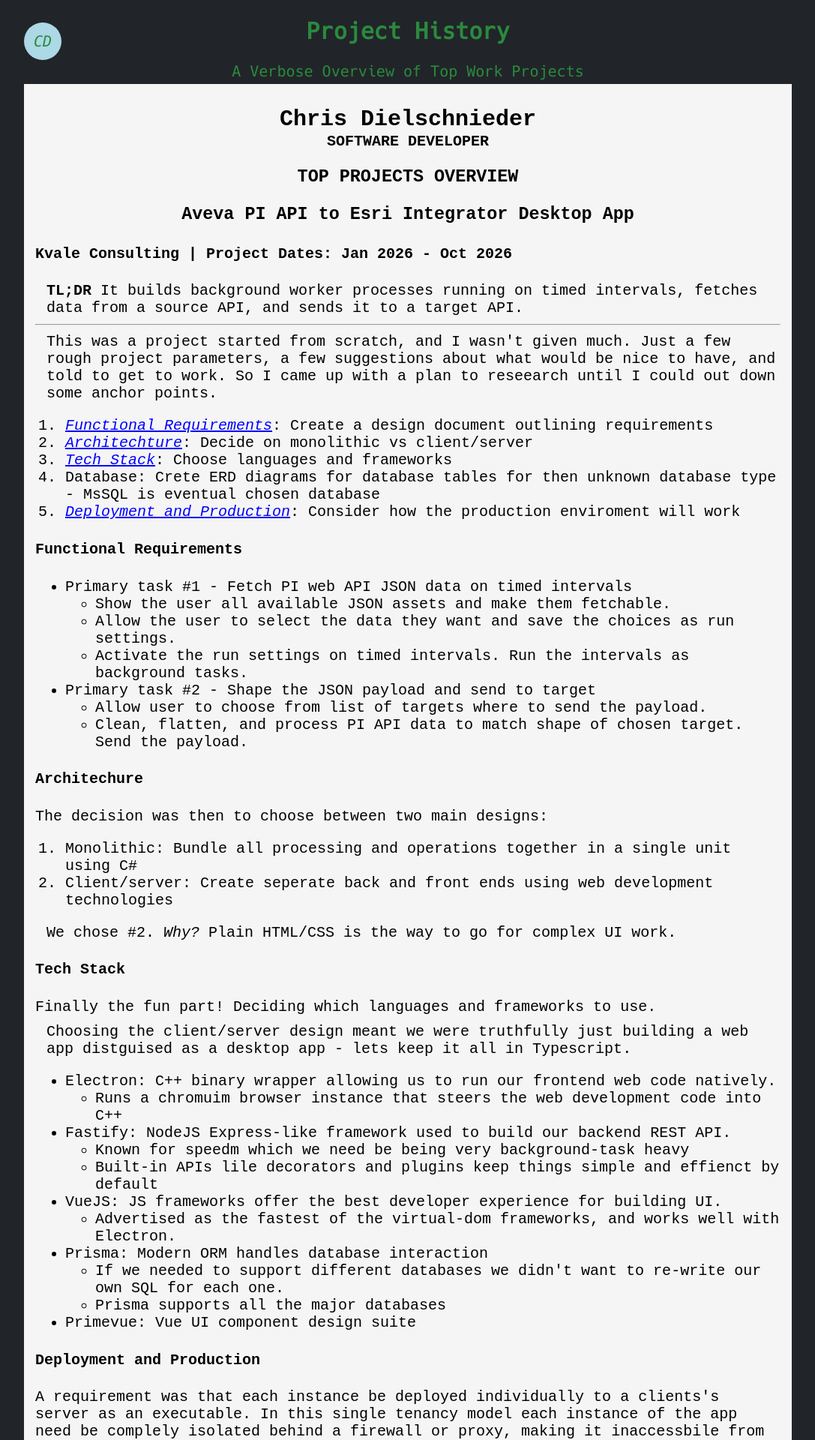
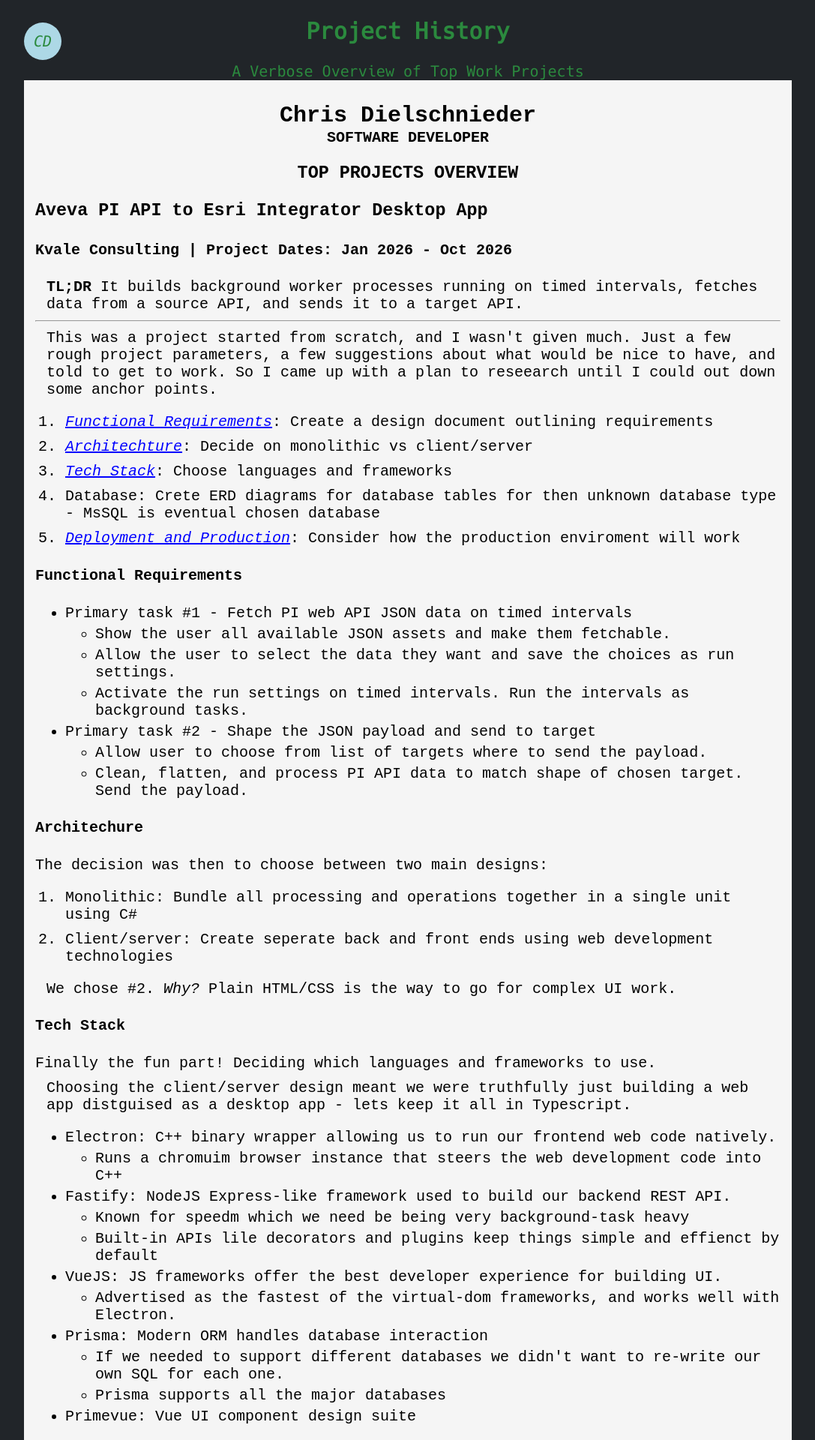
Before and after one commit to chrisdel101/chris-del-portfolio, a Jekyll site: the page built from projects-work-history.md, in a window 1280 px wide. Shown: the top 1920 px of the page at 75% size, without its empty margins (96-1183 px from the left). Built offline with Jekyll 4.4.1, drawn with Linux system fonts in a browser that asks for light colours; some of the changed text lies outside the part shown.

Commit message:
Lots of copy; new pages and redesigns

```diff
--- a/_includes/projects-history.html
+++ b/_includes/projects-history.html
@@ -1,8 +1,8 @@
-<div id="work-experience">
-  <h3>TOP PROJECTS OVERVIEW</h3>
+<div id="project-experience" class="work-related-content">
+  <h3 class="content-title">TOP PROJECTS OVERVIEW</h3>
   <div class="job-detail">
     <div id="pi-esri-integrator">
-      <h3><strong> Aveva PI API to Esri Integrator Desktop App </strong></h3>
+      <h3>Aveva PI API to Esri Integrator Desktop App</h3>
       <h4>Kvale Consulting | Project Dates: Jan 2026 - Oct 2026</h4>
       <p>
         <strong>TL;DR</strong> It builds background worker processes running on
@@ -159,8 +159,8 @@
   </div>
   <div class="job-detail">
     <div id="pi-esri-integrator">
-      <h3><strong>DIY Dynamometer</strong></h3>
-      <p>Lytehorse | Project Dates: May 2022 - Aug 2022</p>
+      <h3>DIY Dynamometer</h3>
+      <h4>Lytehorse | Project Dates: May 2022 - Aug 2022</h4>
       <p>
         <strong>TL;DR</strong> It builds background worker processes running on
         timed intervals, fetches data from a source API, and sends it to a
--- a/assets/style.css
+++ b/assets/style.css
@@ -6,14 +6,20 @@
     align-items: center;
     width: 100%;
 }
+ol > li {
+    margin: 10px 0;
+}
+li {
+    margin: 5px 0;
+}
 .work-related-header,
-.compact-resume-heading {
+.page-heading {
     text-align: center;
 }
-.compact-resume-heading > div {
+.page-heading > div {
     margin-bottom: 10px;
 }
-.work-related-container h3 {
+.content-title {
     text-align: center;
 }
 .work-related-container,
@@ -24,13 +30,13 @@
     margin-bottom: 10px;
 }
 /* indent narrative tpext */
-#work-experience .job-detail p:nth-child(n + 3) {
+#project-experience .job-detail p:nth-child(n + 3) {
     margin-left: 15px;
     margin-bottom: 10px;
 }
 /* space narrative text */
-#work-experience .job-detail p:nth-child(n + 2) {
-    margin-bottom: 10px;
+ .job-detail p {
+    margin: 10px 0;
 }
 .open-source-container,
 .work-container {
@@ -61,8 +67,8 @@
     flex-wrap: wrap;
     justify-content: space-evenly;
 }
-.resume-heading,
-.compact-resume-heading {
+.page-heading,
+.page-heading {
     margin-bottom: 5px;
 }
 .work-project {
--- a/projects-work-history.md
+++ b/projects-work-history.md
@@ -17,6 +17,5 @@
             <h4>SOFTWARE DEVELOPER</h4>
         </div>
             {% include projects-history.html %}
-            {% include education.html %}
     </div>
 </section>
```
Also changed, not shown: _includes/work-history.html (+4 -4 lines), manifest.md (+2 -2 lines), changelog-work-history.md.
